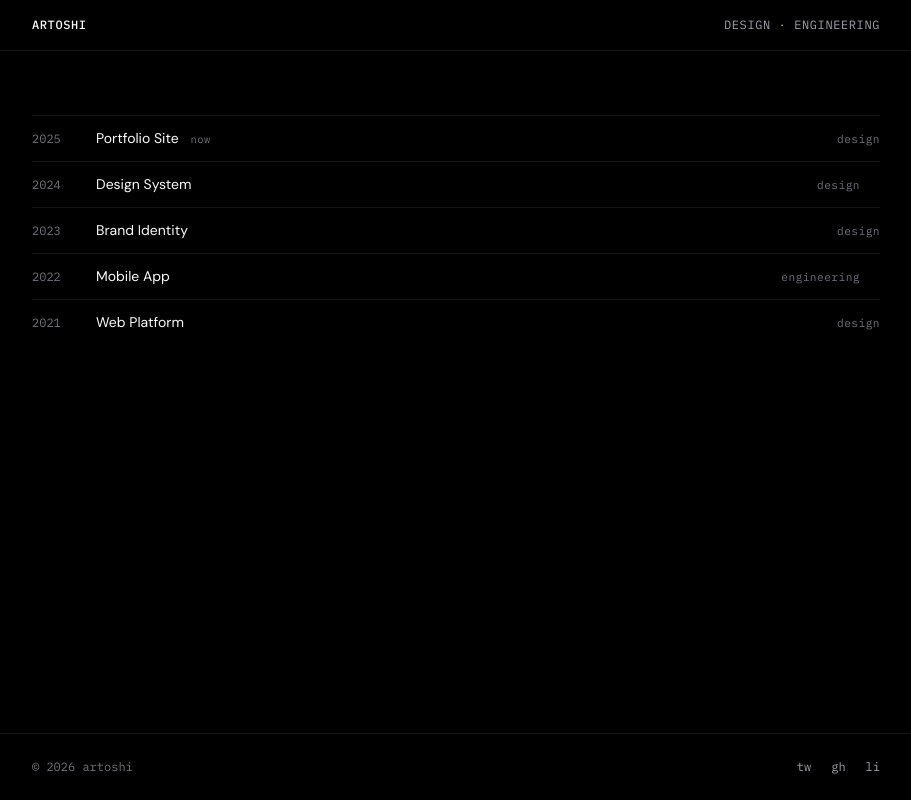
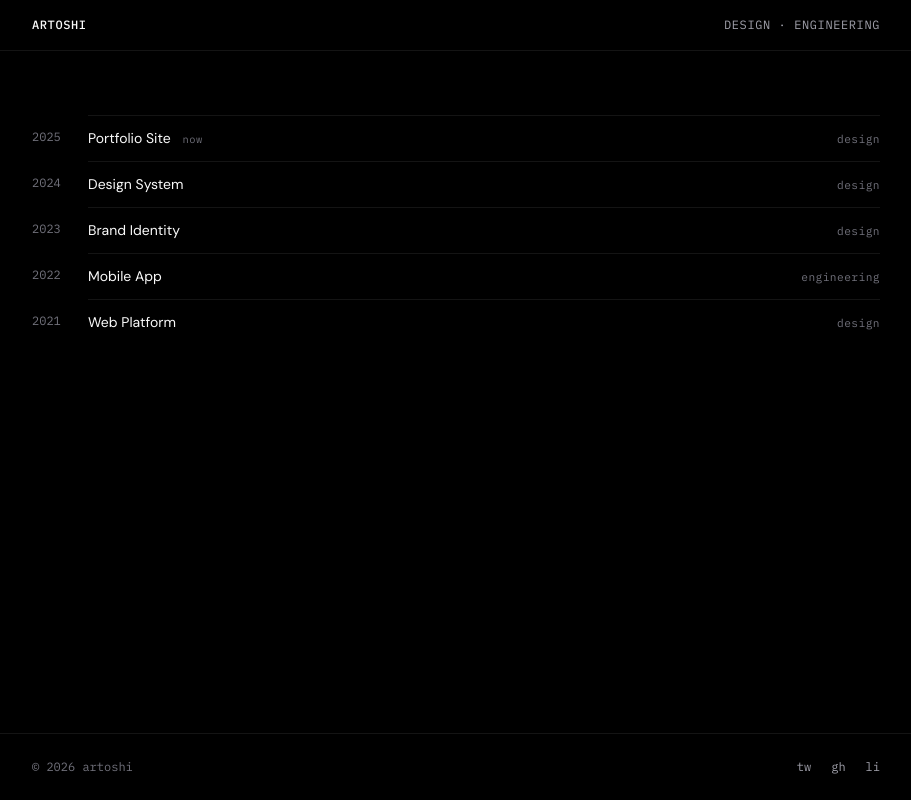
Before and after one commit to artoshirei/artoshi_website, an Astro site: page / in a window 1280 px wide. Shown: the whole page, without its empty margins (184-1095 px from the left). Built offline with nearby package versions, Linux system fonts and the light colour scheme; Astro itself is replaced by a stand-in of ours.

Commit message:
fix: year outside rows (abs left), tag+arrow grouped, no title wrapping

```diff
--- a/src/components/WorkList.astro
+++ b/src/components/WorkList.astro
@@ -16,6 +16,11 @@ const delay = (i: number) =>
 
 // Internal links start with / ; external start with http
 const isExternal = (url: string) => url.startsWith("http");
+
+// First item of each year group gets the year label
+const showYear = sorted.map((item, i) =>
+  i === 0 || item.year !== sorted[i - 1].year
+);
 ---
 
 <ul class="work-list">
@@ -24,6 +29,9 @@ const isExternal = (url: string) => url.startsWith("http");
       class="work-item animate-in"
       style={`animation-delay: ${delay(i)}s`}
     >
+      {showYear[i] && (
+        <time class="work-year">{item.year}</time>
+      )}
       {item.url ? (
         <a
           href={item.url}
@@ -31,11 +39,11 @@ const isExternal = (url: string) => url.startsWith("http");
           target={isExternal(item.url) ? "_blank" : "_self"}
           rel={isExternal(item.url) ? "noopener noreferrer" : undefined}
         >
-          <span class="work-year">{item.year}</span>
           <span class="work-title">
             {item.title}
             {item.current && <span class="work-now">now</span>}
           </span>
+          <span class="work-right">
             <span class="work-tag">{item.categories[0]}</span>
             <span class="work-arrow" aria-hidden="true">
               {isExternal(item.url) ? (
@@ -50,15 +58,17 @@ const isExternal = (url: string) => url.startsWith("http");
                 </svg>
               )}
             </span>
+          </span>
         </a>
       ) : (
         <div class="work-row">
-          <span class="work-year">{item.year}</span>
           <span class="work-title">
             {item.title}
             {item.current && <span class="work-now">now</span>}
           </span>
+          <span class="work-right">
             <span class="work-tag">{item.categories[0]}</span>
+          </span>
         </div>
       )}
     </li>
@@ -70,10 +80,12 @@ const isExternal = (url: string) => url.startsWith("http");
     list-style: none;
     margin: 0;
     padding: 0;
+    padding-left: 3.5rem; /* leaves room for year labels */
   }
 
   /* ─── Hover: dim siblings, keep hovered item bright ─── */
   .work-item {
+    position: relative; /* positioning context for year label */
     border-top: 1px solid var(--color-border);
     /* slow fade OUT (siblings dimming) */
     transition: opacity 1000ms cubic-bezier(0.4, 0, 0.2, 1),
@@ -92,32 +104,37 @@ const isExternal = (url: string) => url.startsWith("http");
     transition-duration: 0ms;
   }
 
+  /* Year label: outside the row, pinned to the left */
+  .work-year {
+    position: absolute;
+    left: -3.5rem;
+    top: 0.75rem; /* matches row padding-top */
+    font-family: var(--font-mono);
+    font-size: 0.75rem;
+    color: var(--color-tertiary);
+    font-variant-numeric: tabular-nums;
+    pointer-events: none;
+    user-select: none;
+  }
+
   /* ─── Row layout ─────────────────────────────────────── */
   .work-row {
     display: flex;
     align-items: baseline;
-    gap: 1.25rem;
+    justify-content: space-between;
+    gap: 2rem;
     padding: 0.75rem 0;
     text-decoration: none;
     color: inherit;
     cursor: default;
+    overflow: hidden;
   }
 
   a.work-row {
     cursor: pointer;
   }
 
-  /* Year: small, monospace, fixed width */
-  .work-year {
-    font-family: var(--font-mono);
-    font-size: 0.75rem;
-    color: var(--color-tertiary);
-    flex-shrink: 0;
-    width: 2.75rem;
-    font-variant-numeric: tabular-nums;
-  }
-
-  /* Title: takes all remaining space */
+  /* Title: grows, truncates — never wraps */
   .work-title {
     font-size: 0.875rem;
     color: var(--color-primary);
@@ -139,12 +156,19 @@ const isExternal = (url: string) => url.startsWith("http");
     letter-spacing: 0.05em;
   }
 
-  /* Category tag: right side, dim */
+  /* Right group: tag + indicator, pinned to right edge */
+  .work-right {
+    display: flex;
+    align-items: center;
+    flex-shrink: 0;
+  }
+
+  /* Category tag */
   .work-tag {
     font-family: var(--font-mono);
     font-size: 0.7rem;
     color: var(--color-tertiary);
-    flex-shrink: 0;
+    white-space: nowrap;
     letter-spacing: 0.04em;
   }
 
```
Lines whose indentation alone changed are shown as unchanged.
